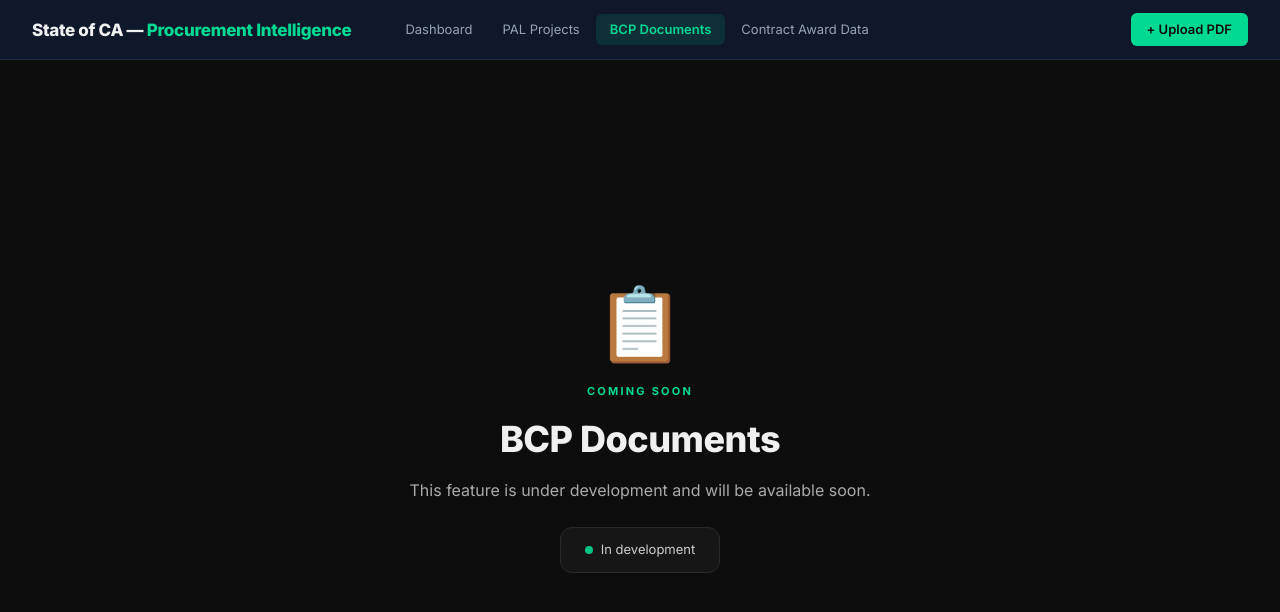
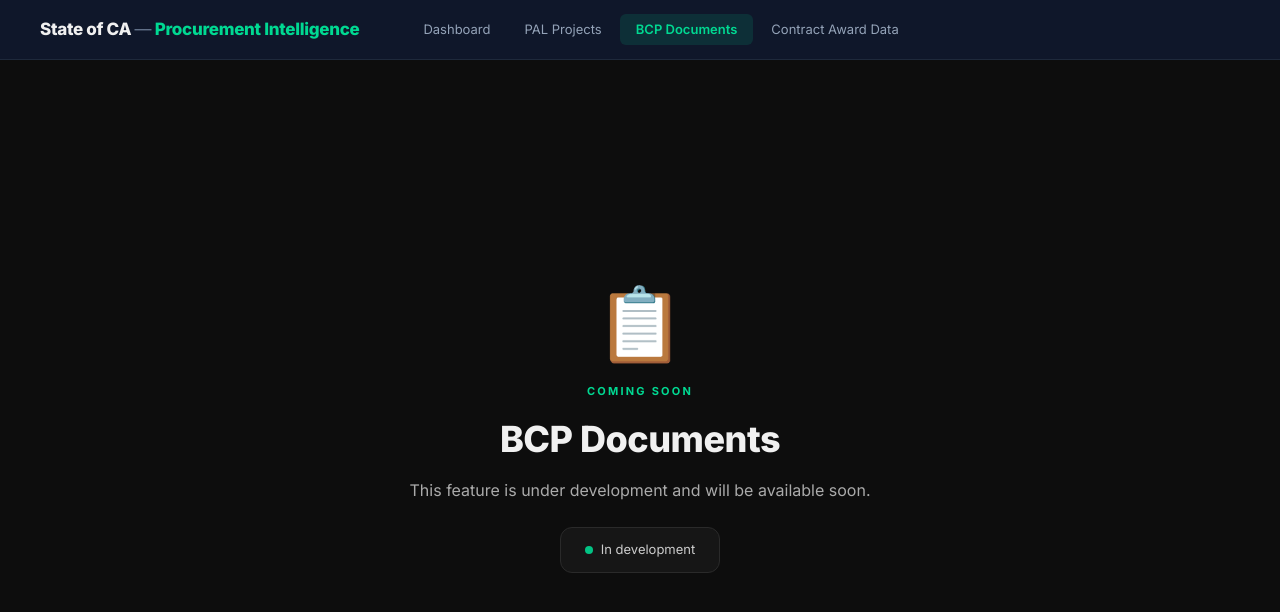
Before and after one commit to nirhiras/CAStateIntel, a Next.js app: page /CAStateIntel/bcp in a window 1280 px wide. Shown: the top 612 px of the page. Built offline with nearby package versions, Linux system fonts and the light colour scheme.

Commit message:
fix: nav — clean layout, no Upload button in top nav

```diff
--- a/components/castateintel/RvtNav.tsx
+++ b/components/castateintel/RvtNav.tsx
@@ -10,30 +10,29 @@ const T = {
 };
 
 const NAV = [
-  { label: 'Dashboard',          href: '/CAStateIntel' },
-  { label: 'PAL Projects',       href: '/CAStateIntel/pal' },
-  { label: 'BCP Documents',      href: '/CAStateIntel/bcp' },
-  { label: 'Contract Award Data',href: '/CAStateIntel/contracts' },
+  { label: 'Dashboard',           href: '/CAStateIntel' },
+  { label: 'PAL Projects',        href: '/CAStateIntel/pal' },
+  { label: 'BCP Documents',       href: '/CAStateIntel/bcp' },
+  { label: 'Contract Award Data', href: '/CAStateIntel/contracts' },
 ];
 
 export default function RvtNav() {
   const path = usePathname();
   return (
-    <nav style={{ background: T.bg, borderBottom: `1px solid ${T.border}`, padding: '0 32px', fontFamily: T.font, display: 'flex', alignItems: 'center', height: 60, gap: 0, position: 'sticky', top: 0, zIndex: 100 }}>
-      {/* Bold title — no icon */}
-      <Link href="/CAStateIntel" style={{ textDecoration: 'none', marginRight: 40, flexShrink: 0 }}>
-        <span style={{ fontSize: 17, fontWeight: 800, color: T.ink, letterSpacing: '-0.3px', lineHeight: 1 }}>
-          State of CA —{' '}
+    <nav style={{ background: T.bg, borderBottom: `1px solid ${T.border}`, padding: '0 40px', fontFamily: T.font, display: 'flex', alignItems: 'center', height: 60, position: 'sticky', top: 0, zIndex: 100 }}>
+      <Link href="/CAStateIntel" style={{ textDecoration: 'none', marginRight: 48, flexShrink: 0 }}>
+        <span style={{ fontSize: 17, fontWeight: 800, color: T.ink, letterSpacing: '-0.3px' }}>
+          State of CA{' '}
+          <span style={{ color: '#64748b', fontWeight: 400 }}>—</span>{' '}
           <span style={{ color: T.accent }}>Procurement Intelligence</span>
         </span>
       </Link>
-      {/* Nav links */}
       <div style={{ display: 'flex', gap: 2, flex: 1 }}>
         {NAV.map(l => {
           const active = path === l.href || (l.href !== '/CAStateIntel' && path.startsWith(l.href));
           return (
             <Link key={l.href} href={l.href} style={{
-              padding: '6px 14px', borderRadius: 6, fontSize: 13, fontWeight: active ? 600 : 400,
+              padding: '6px 16px', borderRadius: 6, fontSize: 13, fontWeight: active ? 600 : 400,
               color: active ? T.accent : T.mute, background: active ? T.accentDim : 'transparent',
               textDecoration: 'none', whiteSpace: 'nowrap',
             }}>
@@ -42,10 +41,6 @@ export default function RvtNav() {
           );
         })}
       </div>
-      {/* Upload button */}
-      <Link href="/CAStateIntel/upload" style={{ padding: '7px 16px', borderRadius: 6, fontSize: 13, fontWeight: 600, background: T.accent, color: '#0d0d0d', textDecoration: 'none', flexShrink: 0 }}>
-        + Upload PDF
-      </Link>
     </nav>
   );
 }
```
